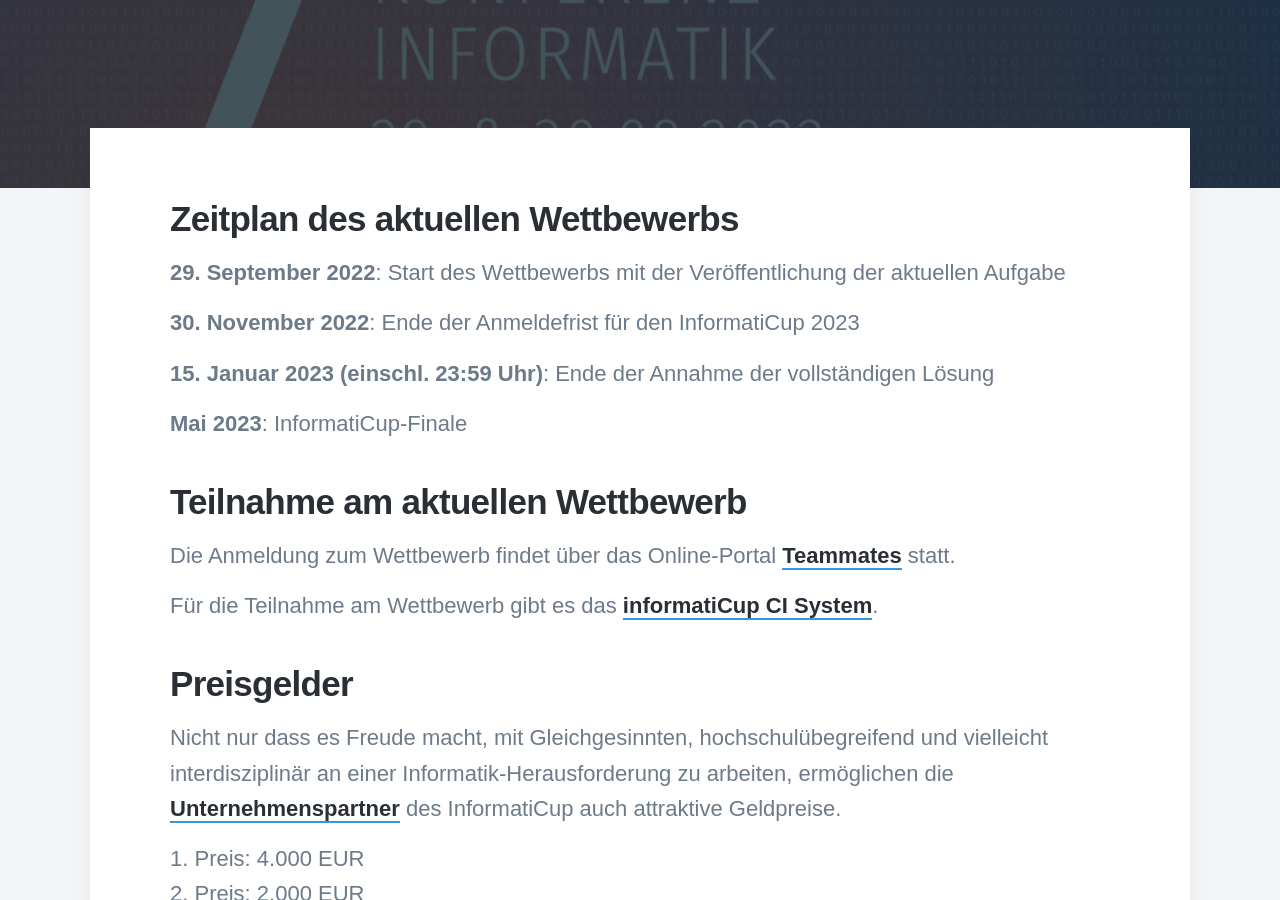
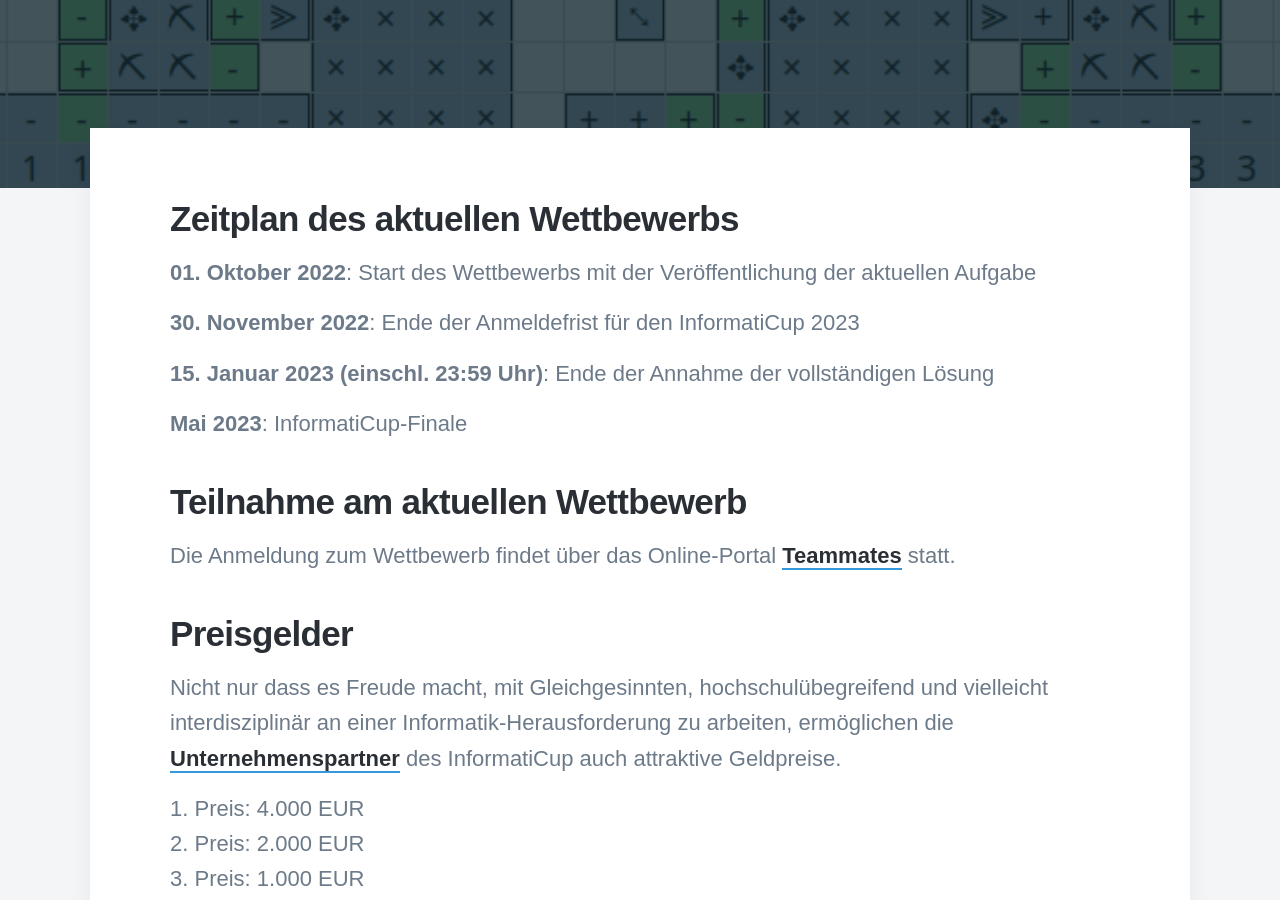
Before and after one commit to informatiCup/informaticup.github.io, a Jekyll site: the page built from _competition/20-current.md, in a window 1280 px wide and 900 px high, scrolled down 449 px. Built offline with Jekyll 4.4.1, drawn with Linux system fonts in a browser that asks for light colours; nearby versions of some CDN libraries; some web fonts are replaced.

Commit message:
Challenge 2023

```diff
--- a/_competition/20-current.md
+++ b/_competition/20-current.md
@@ -1,14 +1,14 @@
 ---
 title: "InformatiCup 2023"
 subtitle: "Der aktuelle Wettbewerb"
-date: 2022-09-27 14:00:00
-description: Der InformatiCup 2023 wird am 29. September 2022 auf der Studierendenkonferenz Informatik (SKILL) eröffnet.
-featured_image: "/images/competition/skill-2022.jpg"
+date: 2022-01-10 17:00:00
+description: Die aktuelle Aufgabe wurde veröffentlicht.
+featured_image: "/images/challenges/profit.png"
 ---
 
 ## Zeitplan des aktuellen Wettbewerbs
 
-**29\. September 2022**: Start des Wettbewerbs mit der Veröffentlichung der aktuellen Aufgabe
+**01\. Oktober 2022**: Start des Wettbewerbs mit der Veröffentlichung der aktuellen Aufgabe
 
 **30\. November 2022**: Ende der Anmeldefrist für den InformatiCup 2023
 
@@ -20,8 +20,6 @@ featured_image: "/images/competition/skill-2022.jpg"
 
 Die Anmeldung zum Wettbewerb findet über das Online-Portal [Teammates](https://teams.informaticup.de/) statt.
 
-Für die Teilnahme am Wettbewerb gibt es das [informatiCup CI System](https://github.com/informatiCup/informatiCup2023/blob/main/ICUPCI.md).
-
 ## Preisgelder
 
 Nicht nur dass es Freude macht, mit Gleichgesinnten, hochschulübegreifend und vielleicht interdisziplinär an einer Informatik-Herausforderung zu arbeiten, ermöglichen die [Unternehmenspartner](/sponsors) des InformatiCup auch attraktive Geldpreise.
```
Also changed, not shown: _competition/10-about.md (+0 -2 lines), _competition/30-faq.md (+1 -1 lines), images/challenges/profit.png (added).
